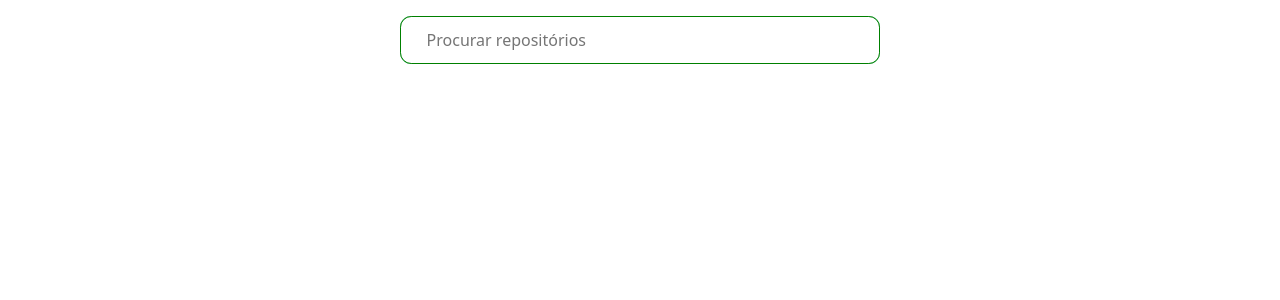
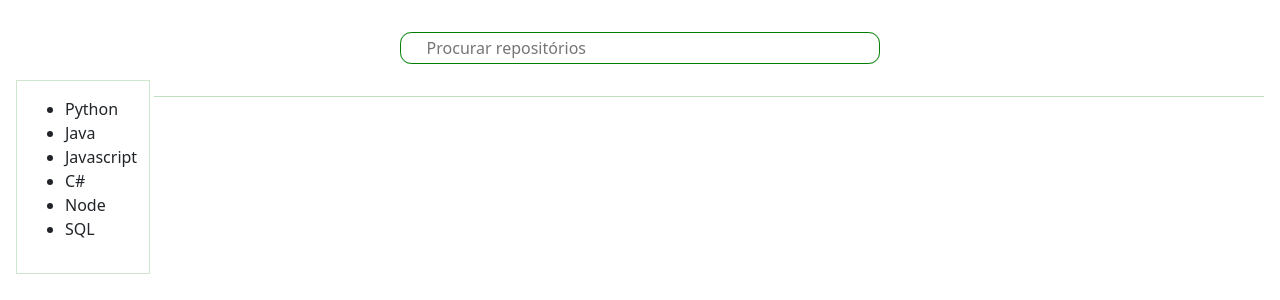
Before and after one commit to jhonatanAlanFerreira/Git-Search, a React (Create React App) app: page / in a window 1280 px wide. Shown: the top 300 px of the page. Built offline with nearby package versions, Linux system fonts and the light colour scheme.

Commit message:
Criando cards

```diff
--- a/src/App.js
+++ b/src/App.js
@@ -1,11 +1,54 @@
+import Card from "./components/card/Card";
 import Search from "./components/search/Search";
+import { useState } from "react";
 
 function App() {
-  return  <div>
-    <div className="search-bar">
-      <Search></Search>
-    </div>
-  </div>
+  const [repoData, setRepoData] = useState([]);
+  const [total, setTotal] = useState(0);
+  const [searched, setSearched] = useState(false);
+
+  function search(searhcValue) {
+    if (!searhcValue) return;
+
+    fetch(`https://api.github.com/search/repositories?q=${searhcValue}`)
+      .then((res) => res.json())
+      .then((res) => {
+        setRepoData(res.items);
+        setTotal(res.total_count);
+        setSearched(true);
+      });
+  }
+
+  return (
+    <>
+      <div className="search-bar">
+        <Search searchFn={search}></Search>
+      </div>
+      <div className="page-grid">
+        <div className="linguages">
+          <ul>
+            <li>Python</li>
+            <li>Java</li>
+            <li>Javascript</li>
+            <li>C#</li>
+            <li>Node</li>
+            <li>SQL</li>
+          </ul>
+        </div>
+        <div>
+          <h3>
+            {searched ? <span>{total} Resultados Encontrados</span> : null}
+          </h3>
+          <hr></hr>
+          <div className="cards-grid">
+            {repoData.map((d) => (
+              <Card key={d.id} values={d}></Card>
+            ))}
+          </div>
+        </div>
+      </div>
+    </>
+  );
 }
 
 export default App;
--- /dev/null
+++ b/src/components/card/Card.js
@@ -0,0 +1,26 @@
+import classes from "./Card.module.scss";
+
+function Card(props) {
+  let { values } = props;
+
+  return (
+    <>
+      <div onClick={_ => goToGitHub(values.html_url)} className={classes.container}>
+        <div className={classes.card}>
+          <div className={classes.title}>
+            <h1>{values.name}</h1>
+            <h2>"{values.owner.login}"</h2>
+          </div>
+          <span>{values.description}</span>
+          <div className={classes.content}></div>
+        </div>
+      </div>
+    </>
+  );
+}
+
+function goToGitHub(githubLink){
+  window.location = githubLink;
+}
+
+export default Card;
--- /dev/null
+++ b/src/components/card/Card.module.scss
@@ -0,0 +1,34 @@
+  .card {
+    position: relative;
+    margin: 1rem;
+    min-width: 450px;
+    padding: 20px;
+    box-shadow: 3px 10px 20px rgba(0, 0, 0, 0.2);
+    border-radius: 3px;
+    border: 0;
+    height: 90%;
+    cursor: pointer;
+
+    .content {
+      margin-top: 25px;
+      display: flex;
+      flex-direction: column;
+    }
+
+    h1 {
+      font-size: 34px;
+      font-weight: bold;
+      margin-bottom: 0;
+    }
+
+    h2 {
+      font-size: 18px;
+      letter-spacing: 0.5px;
+      font-weight: 300;
+    }
+
+  }
+
+  .card:hover{
+    background-color: #57bd833a;
+  }
--- a/src/components/search/Search.js
+++ b/src/components/search/Search.js
@@ -1,10 +1,29 @@
-import classes from './Search.module.scss';
+import { useRef } from "react";
+import classes from "./Search.module.scss";
 
-function Search() {
-  return <form onsubmit="event.preventDefault();" role="search">
-  <input id="search" type="search" placeholder="Procurar repositórios" autofocus required />
-  <button type="submit">Buscar</button>
-</form>
+function Search(props) {
+  const inputRef = useRef();
+
+  function submitHandler(event) {
+    event.preventDefault();
+
+    props.searchFn(inputRef.current.value);
+  }
+
+  return (
+    <>
+      <form onSubmit={submitHandler} role="search">
+        <input
+          ref={inputRef}
+          id="search"
+          type="search"
+          placeholder="Procurar repositórios"
+          autoFocus
+        />
+        <button type="submit">Buscar</button>
+      </form>
+    </>
+  );
 }
 
 export default Search;
--- a/src/components/search/Search.module.scss
+++ b/src/components/search/Search.module.scss
@@ -3,7 +3,7 @@
   --dur: .3s;
   --color-dark: #2f2f2f;
   --color-light: #fff;
-  --color-brand: #57bd84;
+  --color-brand: #57bd834f;
   --font-fam: 'Lato', sans-serif;
   --height: 5rem;
   --btn-width: 6rem;
@@ -35,7 +35,7 @@ input[type="search"] {
   z-index: 1;
   position: relative;
   border: 1px solid green;
-  height: 3rem;
+  height: 2rem;
 }
 button {
   display: none;
@@ -46,7 +46,7 @@ button {
   font-weight: bold;
   background: var(--color-brand);
   border-radius: 0 var(--rad) var(--rad) 0;
-  height: 3rem;
+  height: 2rem;
 }
 input:not(:placeholder-shown) {
   border-radius: var(--rad) 0 0 var(--rad);
--- a/src/index.css
+++ b/src/index.css
@@ -1,5 +1,29 @@
+body{
+    padding: 1rem;
+}
+
 .search-bar{
     display: flex;
     justify-content: center;
     padding: 1rem;
 }
+
+.page-grid{
+    display: grid;
+    grid-template-columns: auto 1fr;
+}
+
+.cards-grid{
+    display: grid;
+    grid-template-columns: 1fr;
+}
+
+.linguages{
+    border: 1px solid rgba(0, 128, 0, 0.198);
+    width: 97%;
+    padding: 1rem;
+}
+
+hr{
+    color: green !important;
+}
```
